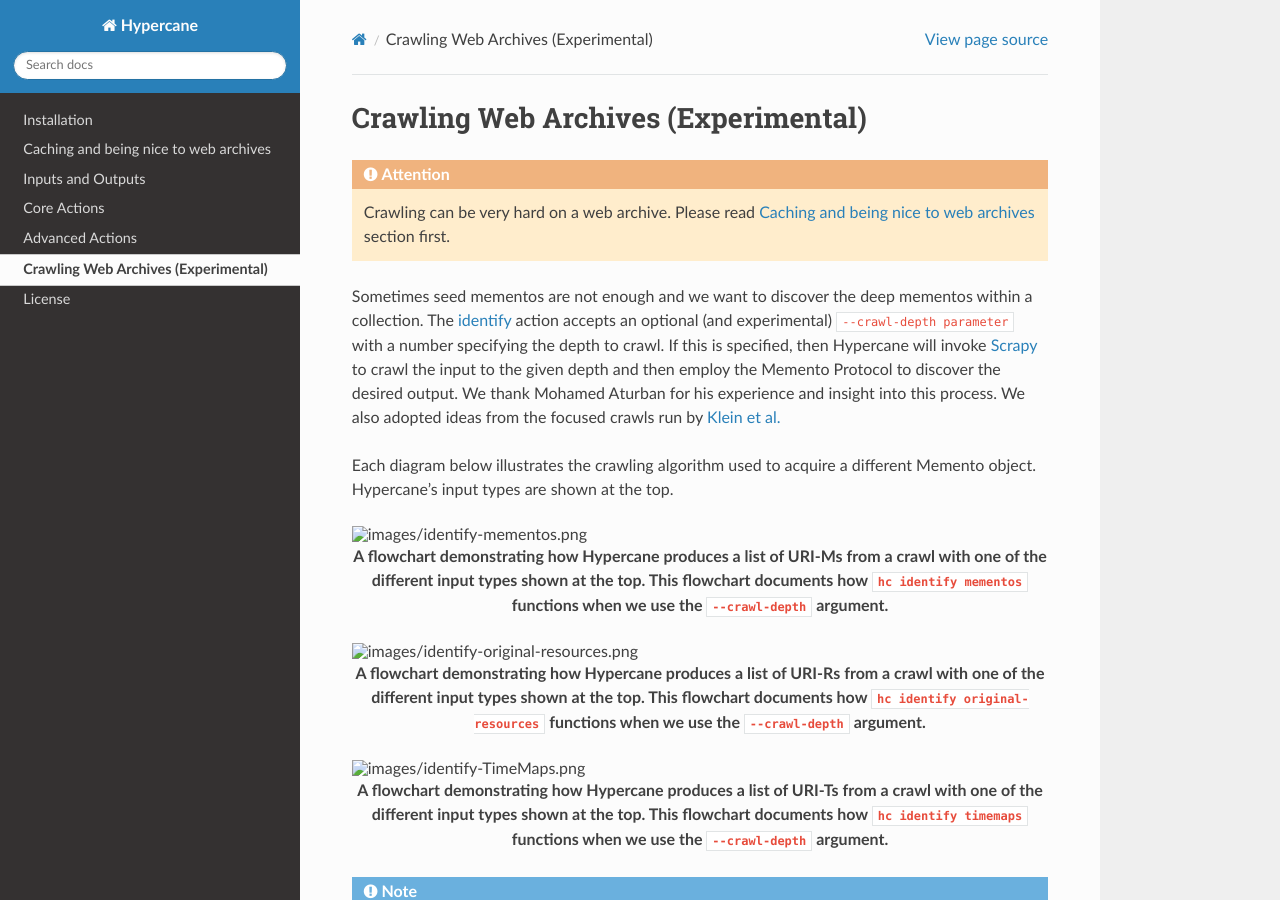
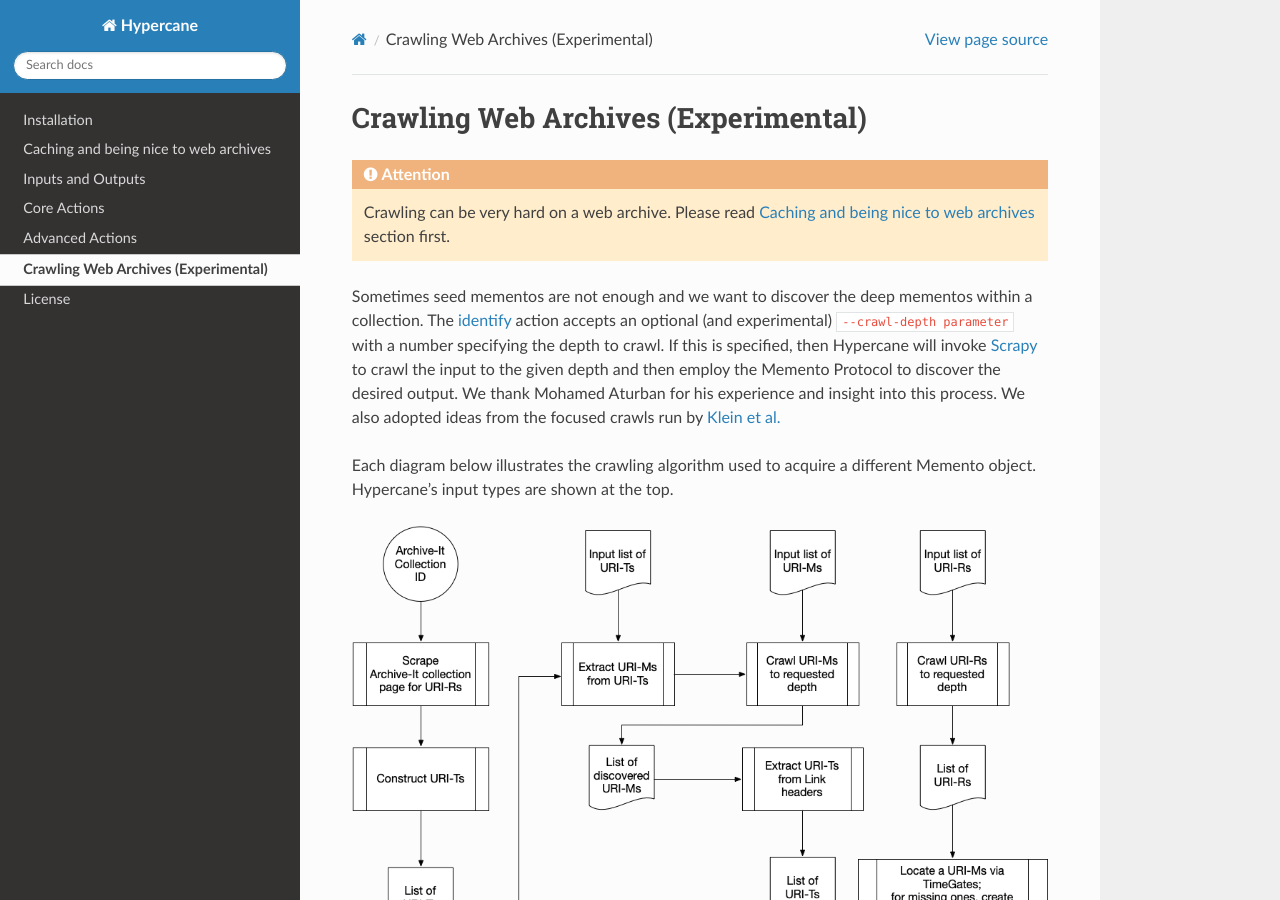
Before and after one commit to oduwsdl/hypercane, a Sphinx documentation site: the page built from docs/source/crawling.rst, in a window 1280 px wide and 900 px high. Built offline with Sphinx 7.4.7 and the Read the Docs theme 2.0.0, drawn with Linux system fonts in a browser that asks for light colours.

Commit message:
trying to diagnose readthedocs issue

```diff
--- a/docs/source/conf.py
+++ b/docs/source/conf.py
@@ -26,7 +26,7 @@ author = u'Shawn M. Jones'
 # The short X.Y version
 version = u''
 # The full version, including alpha/beta/rc tags
-release = u'0.2021.05.22.015623'
+release = u'0.2021.05.22.021125'
 
 # -- General configuration ---------------------------------------------------
 
--- a/docs/source/crawling.rst
+++ b/docs/source/crawling.rst
@@ -9,19 +9,19 @@ Sometimes seed mementos are not enough and we want to discover the deep mementos
 
 Each diagram below illustrates the crawling algorithm used to acquire a different Memento object. Hypercane's input types are shown at the top.
 
-.. image:: images/identify-mementos.png
+.. image:: https://raw.githubusercontent.com/oduwsdl/hypercane/master/docs/source/images/Identify-mementos.png
     :align: center
 
 .. centered::
     A flowchart demonstrating how Hypercane produces a list of URI-Ms from a crawl with one of the different input types shown at the top. This flowchart documents how ``hc identify mementos`` functions when we use the ``--crawl-depth`` argument.
 
-.. image:: images/identify-original-resources.png
+.. image:: ./images/identify-original-resources.png
     :align: center
 
 .. centered::
     A flowchart demonstrating how Hypercane produces a list of URI-Rs from a crawl with one of the different input types shown at the top. This flowchart documents how ``hc identify original-resources`` functions when we use the ``--crawl-depth`` argument.
 
-.. image:: images/identify-TimeMaps.png
+.. image:: ./images/identify-TimeMaps.png
     :align: center
 
 .. centered::
--- a/hypercane/version.py
+++ b/hypercane/version.py
@@ -1,3 +1,3 @@
 __appname__ = "hypercane"
-__appversion__ = '0.2021.05.22.015623'
+__appversion__ = '0.2021.05.22.021125'
 __useragent__ = "{}/{}".format(__appname__, __appversion__)
```
